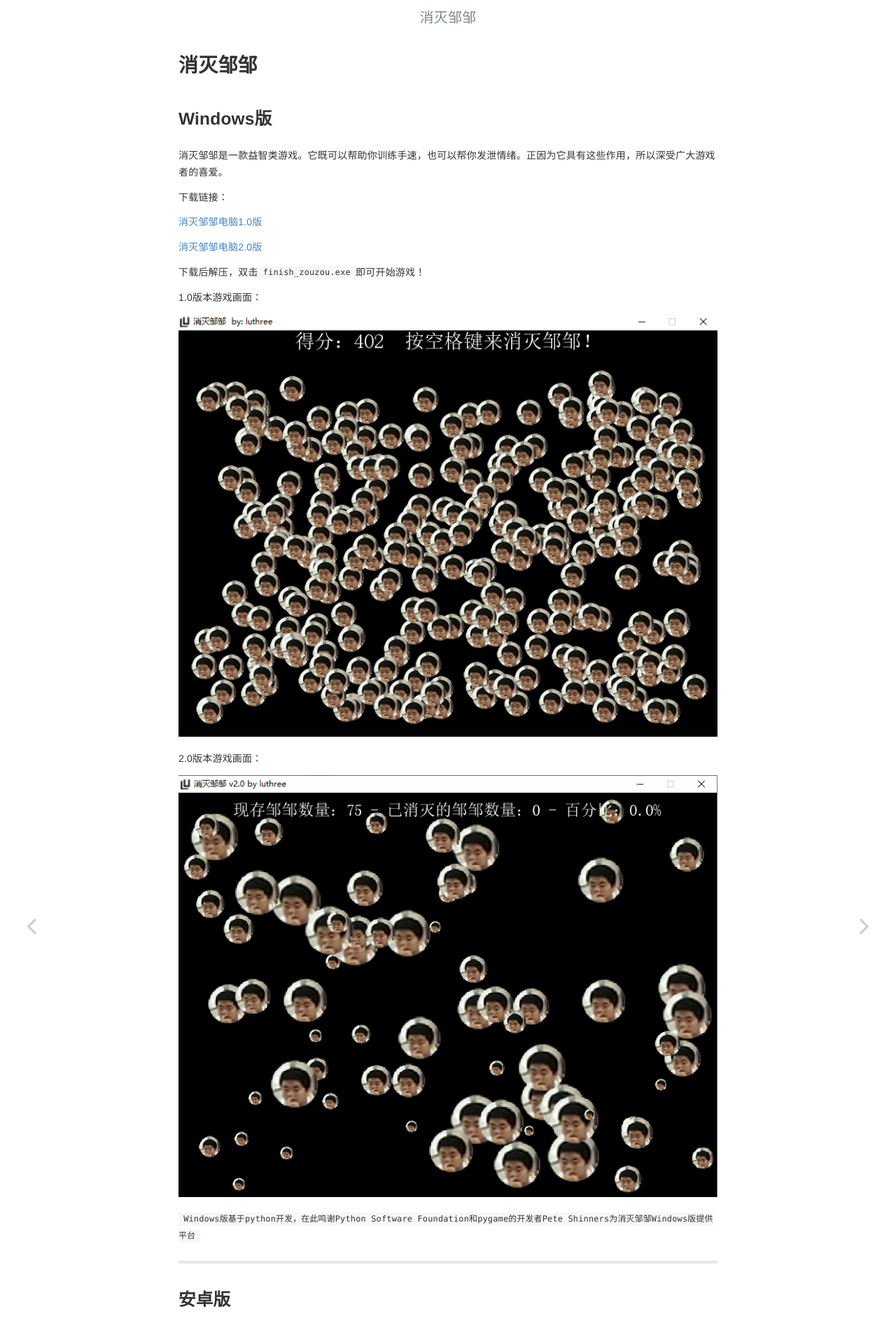
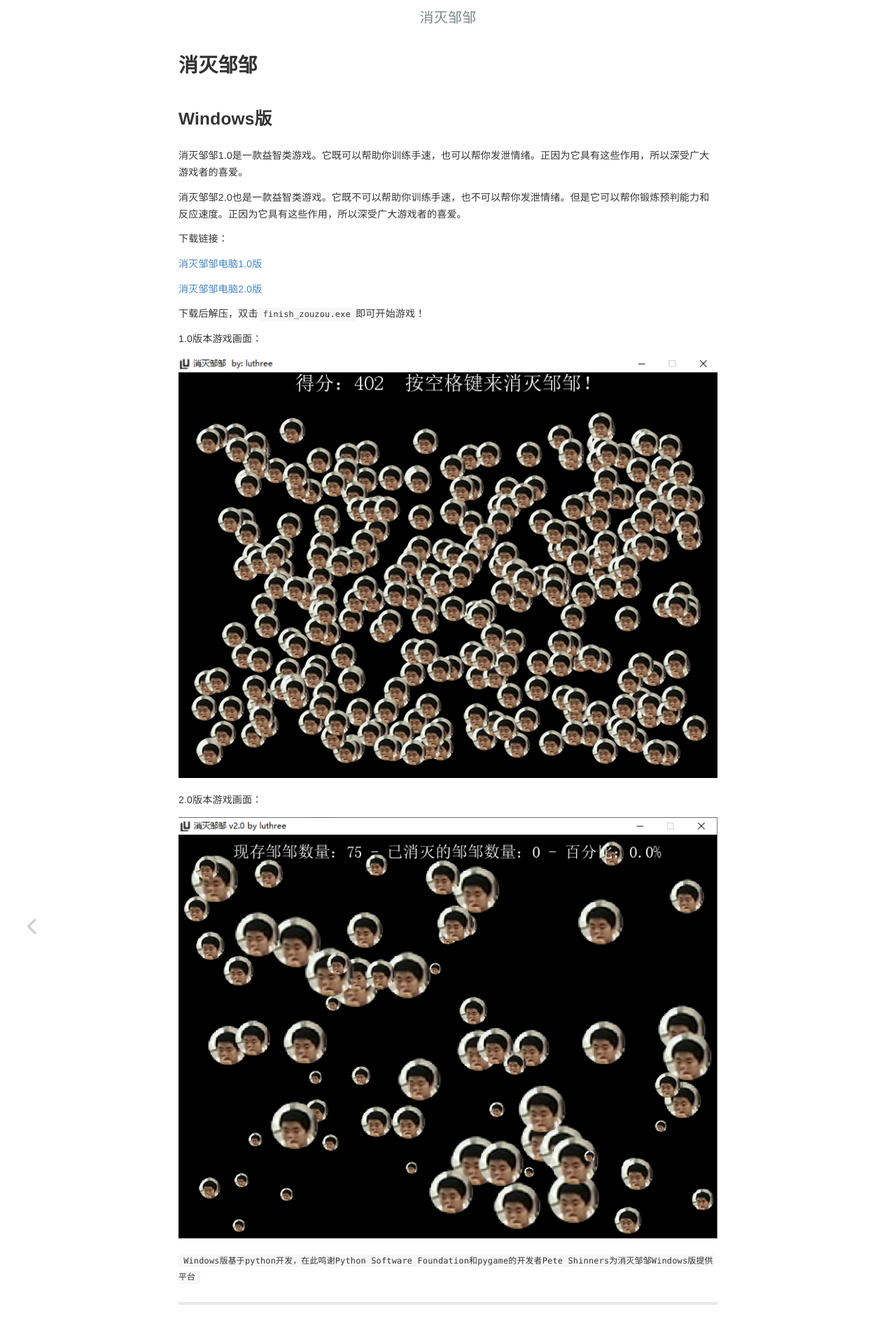
Before and after one commit to luthree/lusurui-luthree.github.io, a Jekyll site: the page built from _posts/2021-11-15-20211223更新_1_消灭邹邹.md, in a window 1280 px wide. Shown: the top 1901 px of the page at 70% size. Built offline with Jekyll 4.4.1, drawn with Linux system fonts in a browser that asks for light colours; nearby versions of some CDN libraries; library files that are not in the unit come from our copies.

Commit message:
Update 2021-11-15-20211223更新_1_消灭邹邹.md

```diff
--- a/_posts/2021-11-15-20211223更新_1_消灭邹邹.md
+++ b/_posts/2021-11-15-20211223更新_1_消灭邹邹.md
@@ -1,14 +1,16 @@
 ---
 title: 消灭邹邹
 author: luthree
-date: 2021-11-15
+date: 2021-12-23
 category: posts
 layout: post
 ---
 
 ## Windows版
 
-消灭邹邹是一款益智类游戏。它既可以帮助你训练手速，也可以帮你发泄情绪。正因为它具有这些作用，所以深受广大游戏者的喜爱。
+消灭邹邹1.0是一款益智类游戏。它既可以帮助你训练手速，也可以帮你发泄情绪。正因为它具有这些作用，所以深受广大游戏者的喜爱。
+
+消灭邹邹2.0也是一款益智类游戏。它既不可以帮助你训练手速，也不可以帮你发泄情绪。但是它可以帮你锻炼预判能力和反应速度。正因为它具有这些作用，所以深受广大游戏者的喜爱。
 
 下载链接：
 
```
